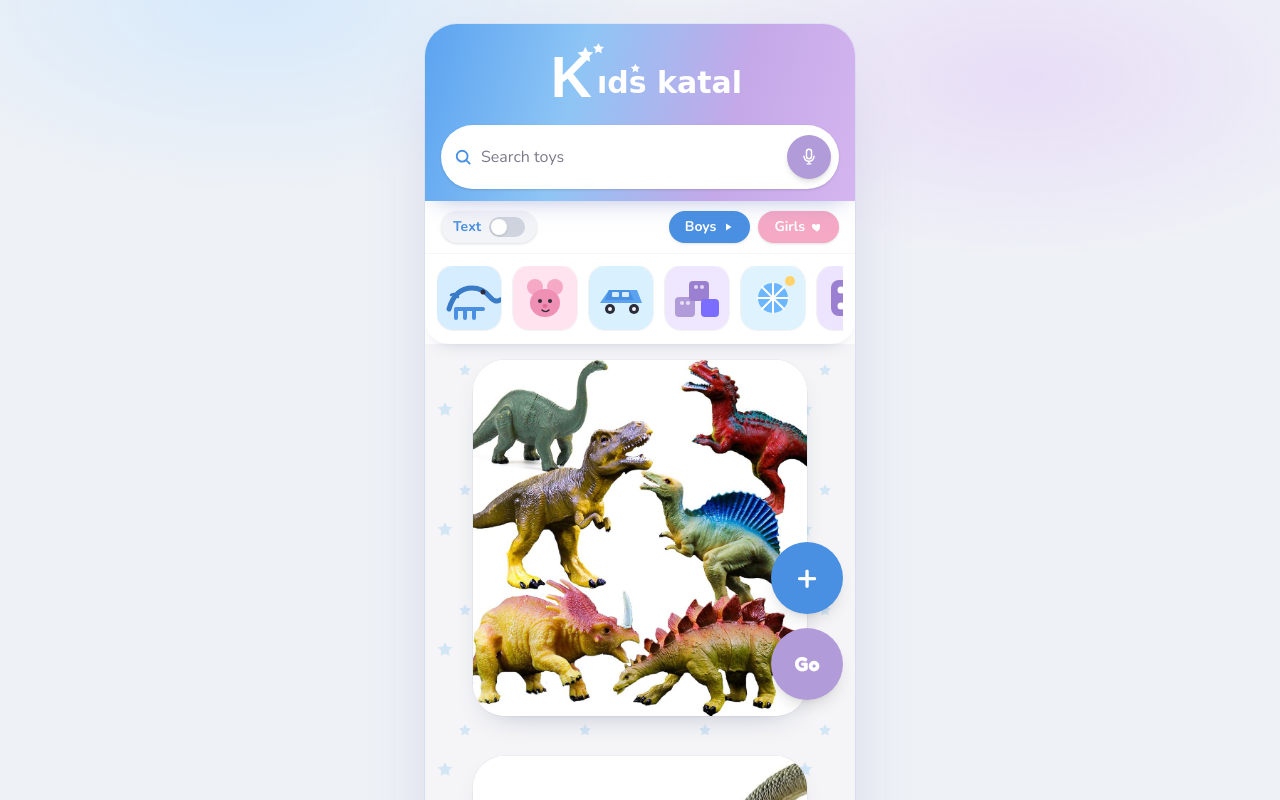
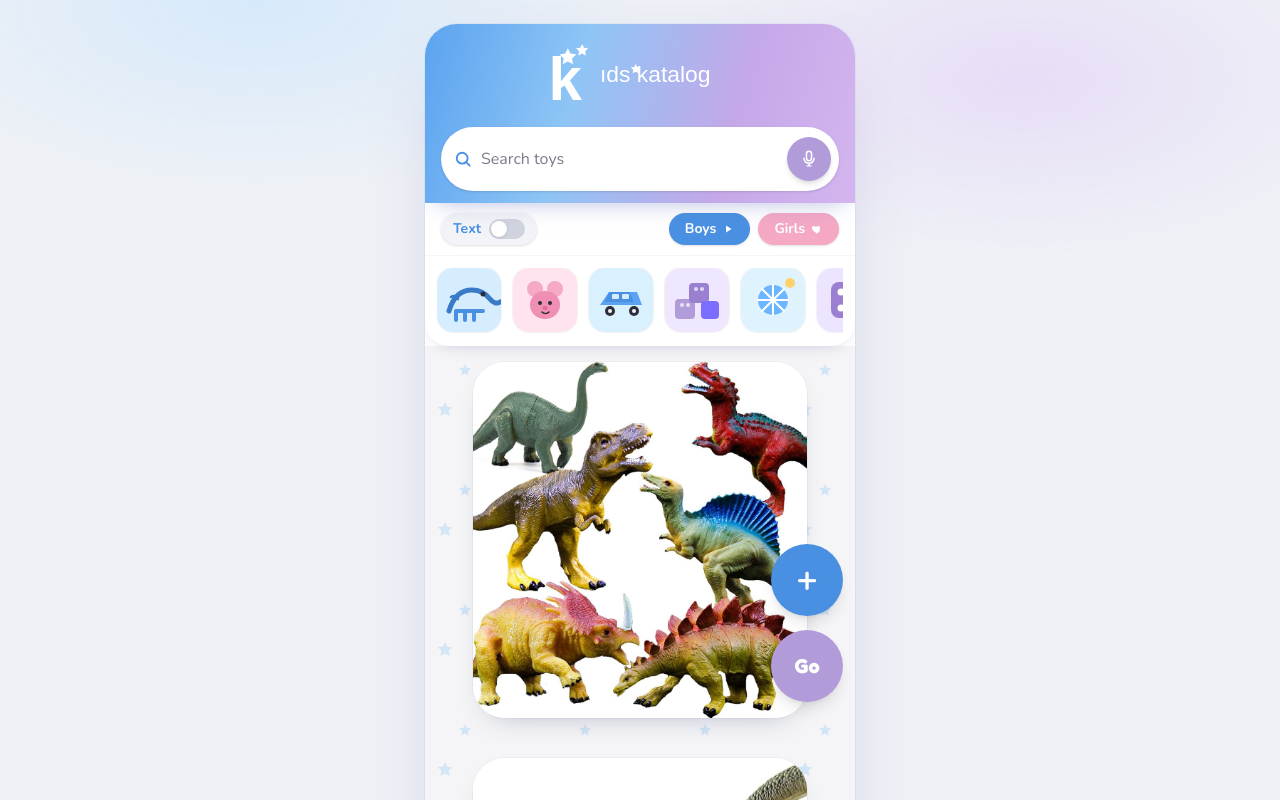
Before and after one commit to chastonbaggett-maker/kidskatalog, a Next.js app: page /shop in a window 1280 px wide. Shown: the top 800 px of the page. Built offline with nearby package versions, Linux system fonts and the light colour scheme.

Commit message:
Update logo to lowercase bubble-k wordmark

```diff
--- a/src/components/Logo.tsx
+++ b/src/components/Logo.tsx
@@ -18,7 +18,7 @@ export function Logo({
   size = 180,
 }: LogoProps) {
   const src = light ? "/logo.svg" : "/logo-color.svg";
-  const height = Math.round(size * (200 / 520));
+  const height = Math.round(size * (220 / 560));
 
   const mark = (
     <Image
```
Also changed, not shown: public/logo-color.svg, public/logo.svg.
